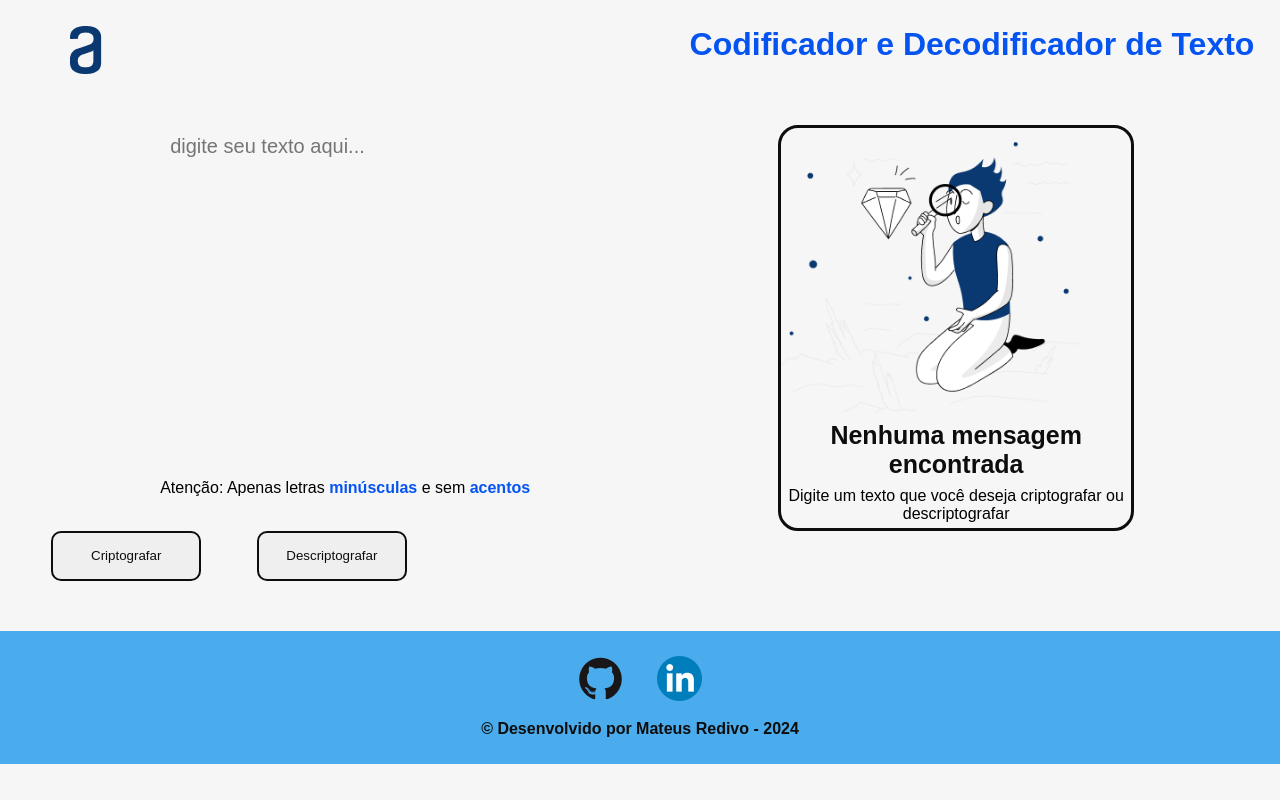
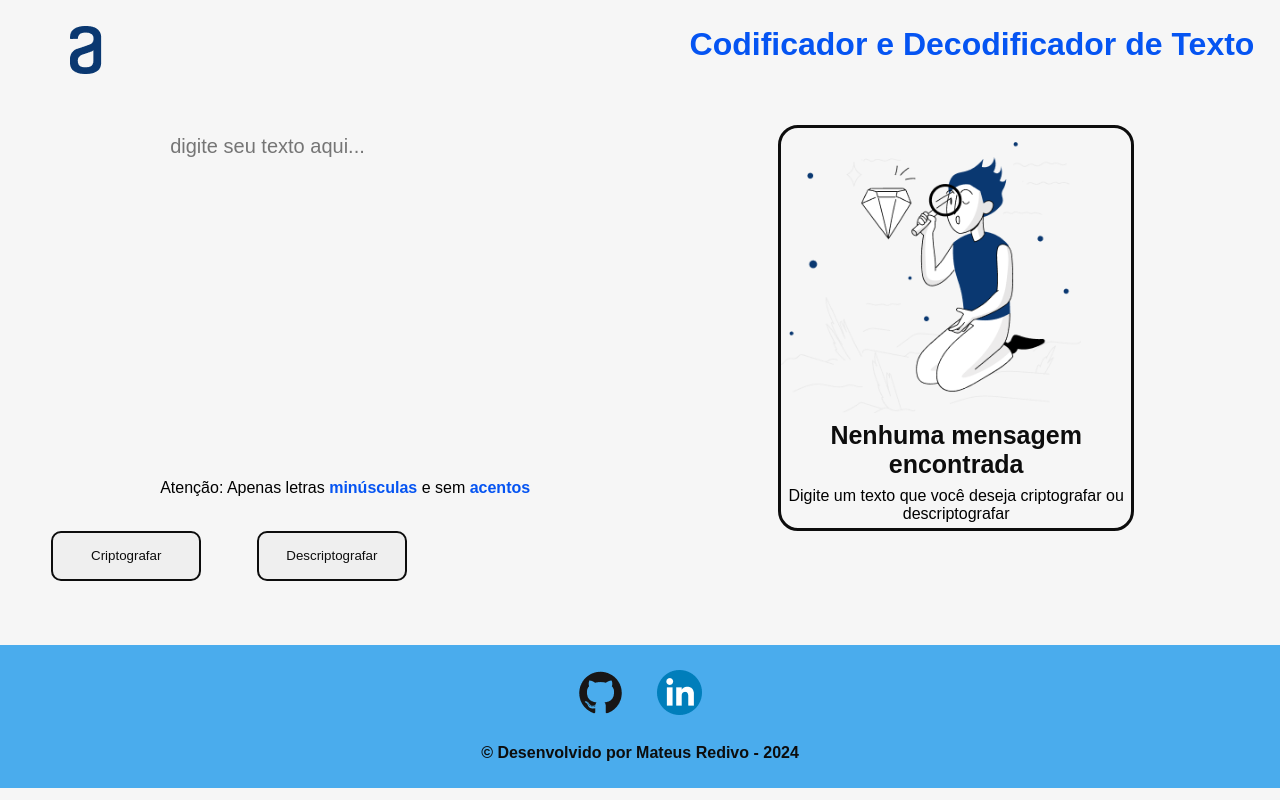
Before and after one commit to Mateus-Redivo/ChallengeONE-DecodificadorDeTexto, a plain HTML site: page index.html in a window 1280 px wide. Drawn offline with Linux system fonts and the light colour scheme.

Commit message:
Update style.css

```diff
--- a/styles/style.css
+++ b/styles/style.css
@@ -154,12 +154,12 @@ body{
     flex-direction: column;
     align-items: center;
     padding: 2%;
-    margin-top: 50px;
+    margin-top: 5%;
     background-color: var(--cor-quaternaria);
 }
 
 .redes a {
-    margin: 5px 15px;
+    margin: 2px 15px;
 }
 
 .redes a:hover {
@@ -172,5 +172,5 @@ body{
     font-size: 16px;
     font-weight: bold;
     color: var(--cor-secundaria);
-    margin-top: 15px;
+    margin-top: 2%;
 }
```
